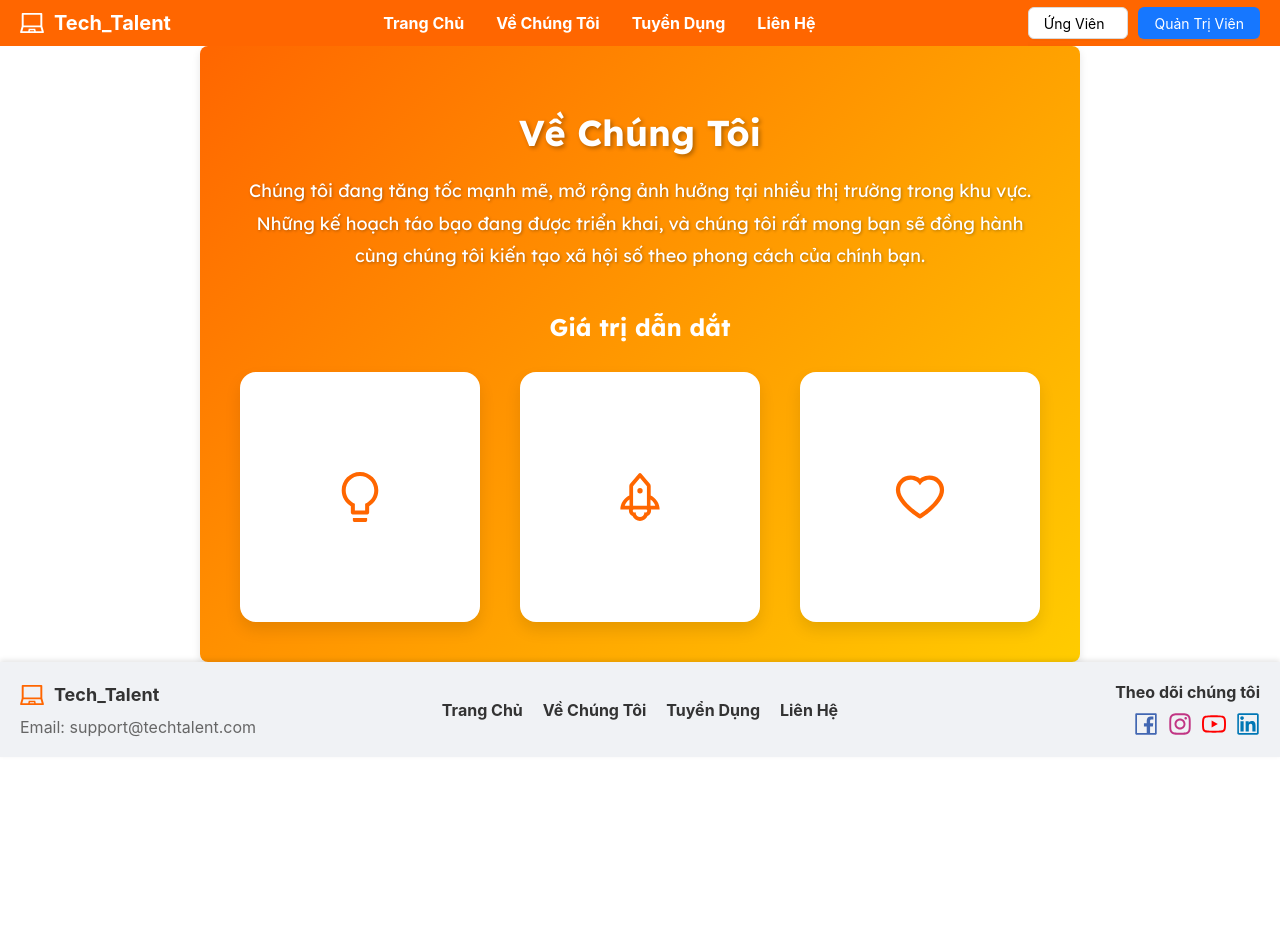
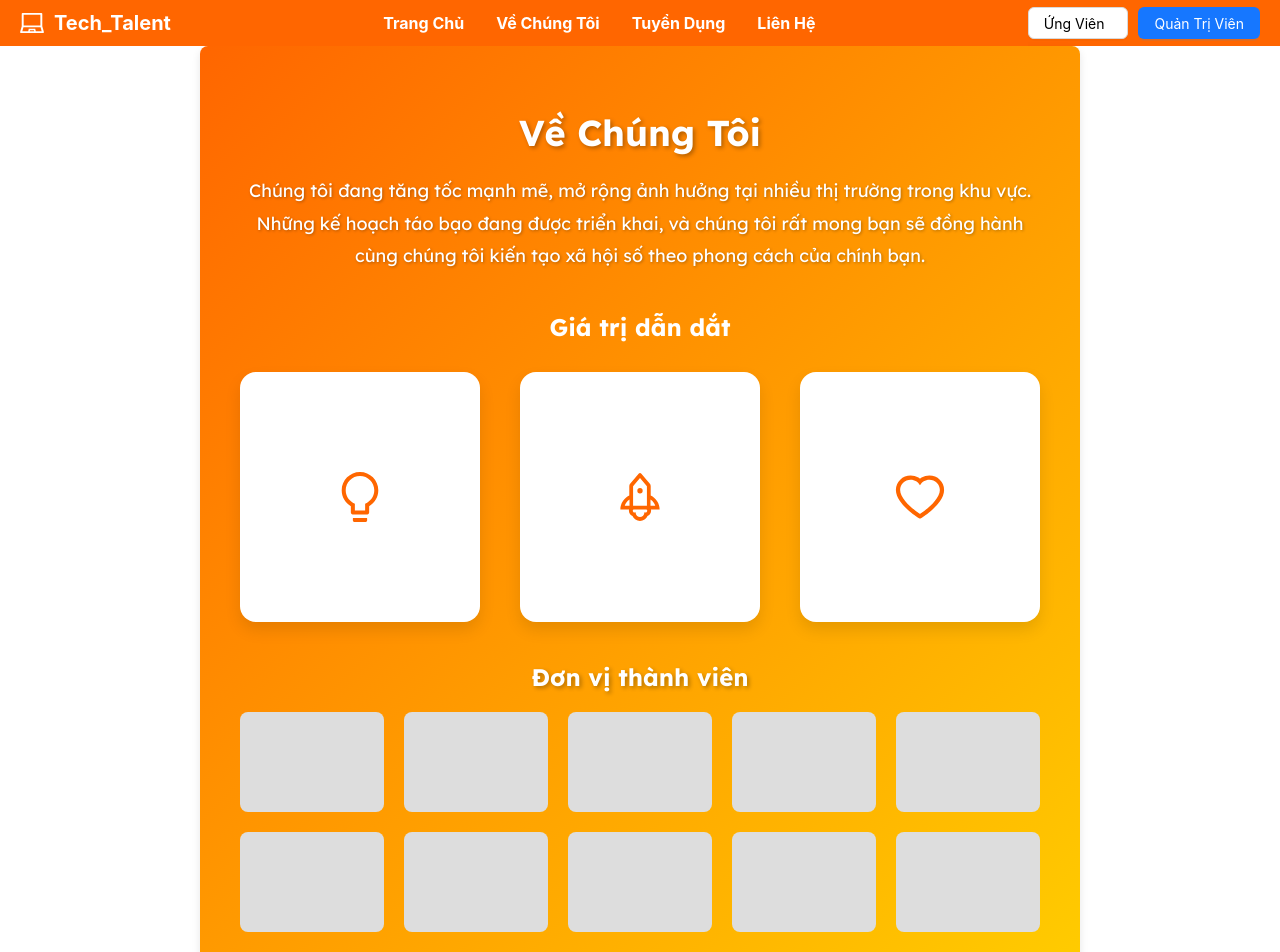
Before and after one commit to MeowChau/Tech-talent, a React (Create React App) app: page /about in a window 1280 px wide. Shown: the top 952 px of the page. Before the commit the page ends 800 px from the top, so only its background shows below. Built offline with nearby package versions, Linux system fonts and the light colour scheme.

Commit message:
Cập nhật Đơn vị thành viên vào About Us

```diff
--- a/src/pages/About/AboutUs.tsx
+++ b/src/pages/About/AboutUs.tsx
@@ -123,6 +123,52 @@ const AboutUs: React.FC = () => {
                     <HeartOutlined style={{ fontSize: '50px', color: '#FF6600' }} />
                 </div>
             </div>
+
+            {/* Dòng chữ "Đơn vị thành viên" */}
+            <h2 style={{
+                marginTop: '40px',
+                fontSize: '24px',
+                fontWeight: 'bold',
+                color: '#fff',
+                textShadow: '2px 2px 4px rgba(0, 0, 0, 0.3)' // Hiệu ứng đổ bóng chữ
+            }}>
+                Đơn vị thành viên
+            </h2>
+
+            {/* 10 ô nội dung */}
+            <div style={{
+                display: 'grid',
+                gridTemplateColumns: 'repeat(5, 1fr)',
+                gap: '20px',
+                marginTop: '20px'
+            }}>
+                {['a', 'b', 'c', 'd', 'e', 'f', 'g', 'h', 'i', 'j'].map((item, index) => (
+                    <div key={index} style={{
+                        width: '100%',
+                        height: '100px',
+                        backgroundColor: '#ddd',
+                        borderRadius: '8px',
+                        display: 'flex',
+                        justifyContent: 'center',
+                        alignItems: 'center',
+                        fontSize: '20px',
+                        fontWeight: 'bold',
+                        color: 'transparent', // Mất màu mặc định
+                        transition: 'color 0.3s ease, background-color 0.3s ease',
+                        cursor: 'pointer',
+                    }}
+                    onMouseEnter={(e) => {
+                        e.currentTarget.style.color = '#FF6600'; // Hiện màu cam khi hover
+                        e.currentTarget.style.backgroundColor = '#fff';
+                    }}
+                    onMouseLeave={(e) => {
+                        e.currentTarget.style.color = 'transparent'; // Mất màu khi rời chuột
+                        e.currentTarget.style.backgroundColor = '#ddd';
+                    }}>
+                        {item.toUpperCase()}
+                    </div>
+                ))}
+            </div>
         </div>
     );
 };
```
